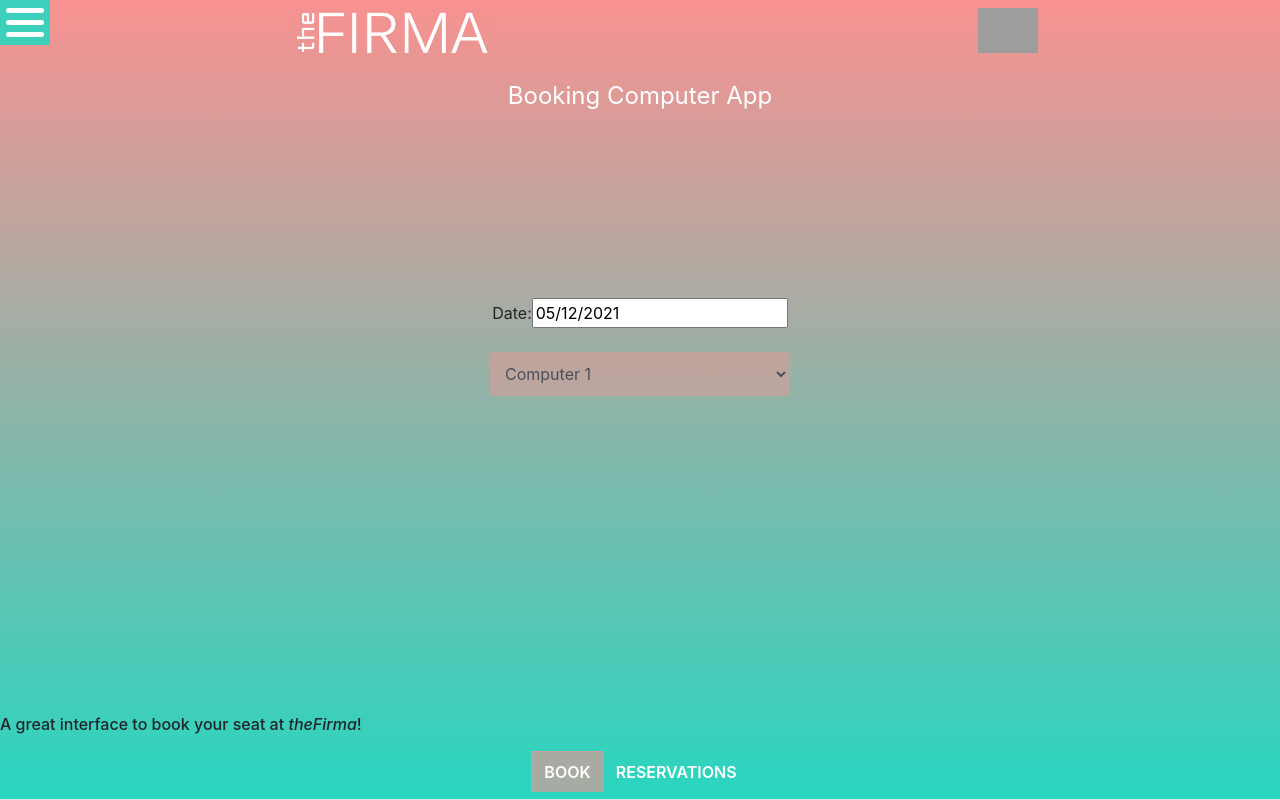
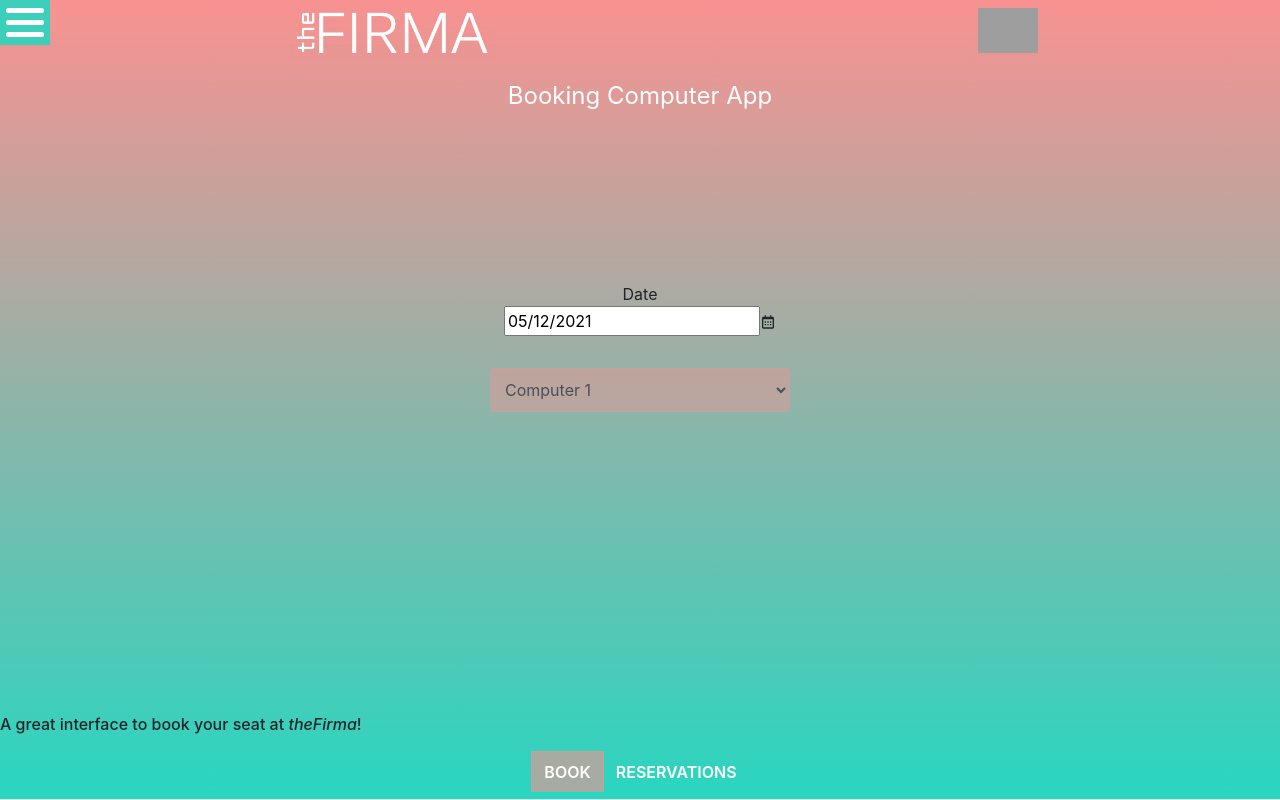
Before and after one commit to aleksanterijaakola/varausapp, a React (Create React App) app: page /dashboard in a window 1280 px wide. Built offline with nearby package versions, Linux system fonts and the light colour scheme; no server answers; grey boxes are pictures that could not be loaded.

Commit message:
Add calendar Icon

```diff
--- a/package.json
+++ b/package.json
@@ -14,6 +14,7 @@
     "react-dom": "^17.0.1",
     "react-form-input-validation": "^2.0.5",
     "react-form-with-constraints": "^0.16.0",
+    "react-icons": "^3.11.0",
     "react-router-dom": "^5.2.0",
     "react-scripts": "4.0.0",
     "web-vitals": "^0.2.4",
--- a/src/pages/BookingInterface.js
+++ b/src/pages/BookingInterface.js
@@ -1,6 +1,8 @@
 import React, { useState, useRef } from "react";
 import DatePicker from 'react-datepicker';
 import "react-datepicker/dist/react-datepicker.css";
+import { BiCalendar } from "react-icons/bi";
+
 
 const BookingInterface = () => {
   const [date, setDate] = useState(new Date());
@@ -15,10 +17,11 @@ const BookingInterface = () => {
     <div class="book-page">
       <article class="text-center">
         <form class="form-signin" onSubmit={handleSubmit}>
+          Date
           <div class="form-group">
             <div class="mb-4">
-              Date:
               <label class="sr-only">Date</label>
+              <label>
               <DatePicker
                 required
                 format={"y-MM-dd"}
@@ -26,6 +29,8 @@ const BookingInterface = () => {
                 onChange={setDate}
                 value={date}
               />
+                <BiCalendar/>
+              </label>
             </div>
             <div>
               <label class="sr-only">Computer ID</label>
```
Also changed, not shown: 1 other file (tests, documents, lock files or other folders).
